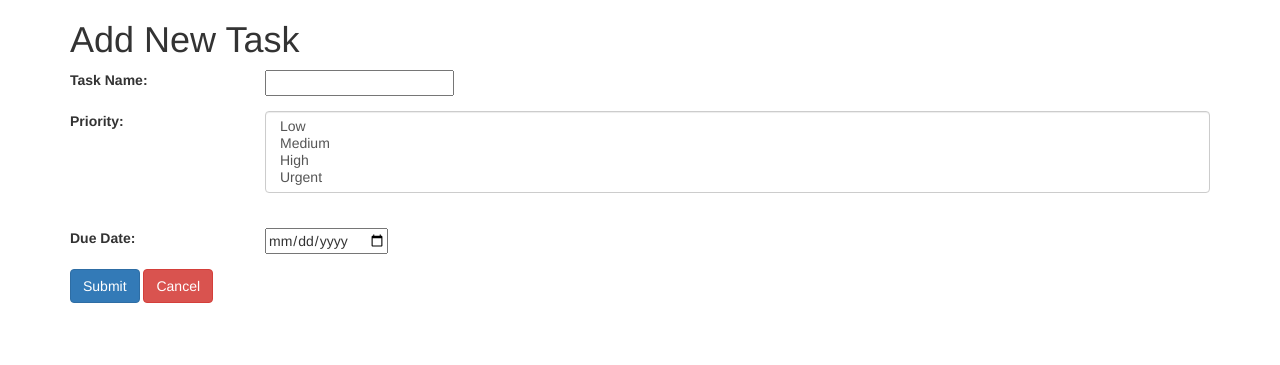
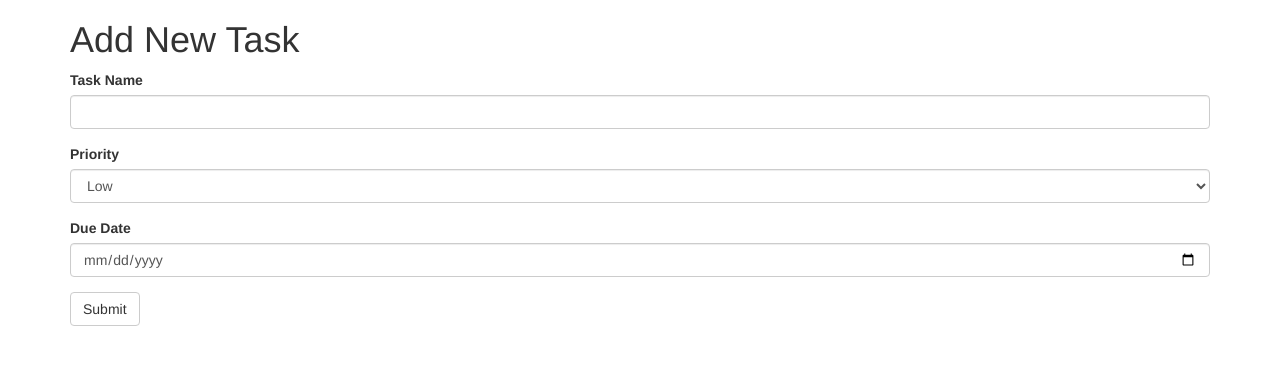
Before and after one commit to urfriendglenn/simple-todo, a Flask app: page /new-task in a window 1280 px wide. Shown: the top 365 px of the page. Run offline with Flask 3, Linux system fonts and the light colour scheme; some libraries are stand-ins or nearby versions.

Commit message:
Added wtforms library and recreated new-task.html

```diff
--- a/app/app.py
+++ b/app/app.py
@@ -1,17 +1,28 @@
 from flask import Flask, render_template
 from flask_bootstrap import Bootstrap
+from flask_wtf import FlaskForm
+from wtforms import StringField, SubmitField, SelectField, DateField
+from wtforms.validators import DataRequired
 
 app = Flask(__name__)
+app.config['SECRET_KEY'] = '2YR44XT649dwNmhE'
 
 bootstrap = Bootstrap(app)
+
+class NewTask(FlaskForm):
+      task_name = StringField('Task Name', validators=[DataRequired()])
+      priority = SelectField('Priority', choices=[(1, 'Low'), (2, 'Medium'), (3, 'High'), (4, 'Urgent')], validators=[DataRequired()])
+      due_date = DateField('Due Date', format='%Y-%m-%d', validators=[DataRequired()])
+      submit = SubmitField('Submit')
 
 @app.route('/')
 def index():
       return render_template('index.html')
 
-@app.route('/new-task')
+@app.route('/new-task', methods=['GET', 'POST'])
 def task():
-      return render_template('new-task.html')
+      form = NewTask()
+      return render_template('new-task.html', form=form)
 
 @app.errorhandler(404)
 def page_not_found(e):
--- a/app/requirements.txt
+++ b/app/requirements.txt
@@ -1,2 +1,3 @@
 flask
 flask-bootstrap
+flask-wtf
--- a/app/templates/new-task.html
+++ b/app/templates/new-task.html
@@ -1,36 +1,11 @@
 {% extends "bootstrap/base.html" %}
+{% import "bootstrap/wtf.html" as wtf %}
 
 {% block title %}New Task{% endblock %}
 
 {% block content %}
 		<div class="container">
-		<h1>Add New Task</h1>
-		<form>
-			<div class="form-group row">
-				<label for="task-name" class="col-sm-2 col-form-label">Task Name:</label>
-				<div class="col-sm-10">
-					<input type="text" id="task-name" name="task-name"></br>
-				</div>
-			</div>
-			<div class="form-group row">
-				<label for="priority" class="col-sm-2 col-form-label">Priority:</label>
-				<div class="col-sm-10">
-					<select multiple class="form-control" id="priority" name="priority">
-						<option value="low">Low</option>
-						<option value="medium">Medium</option>
-						<option value="high">High</option>
-						<option value="urgent">Urgent</option>
-					</select></br>
-				</div>
-			</div>
-			<div class="form-group row">
-				<label for="due_date" class="col-sm-2 col-form-label">Due Date:</label>
-				<div class="col-sm-10">
-					<input type="date" id="due_date" name="due_date" /></br>
-				</div>
-			</div>
-			<button type="submit" class="btn btn-primary">Submit</button>
-			<a class="btn btn-danger" href="/" role="button">Cancel</a>
-		</form>
+			<h1>Add New Task</h1>
+			{{ wtf.quick_form(form) }}
 		</div>
 {% endblock %}
```
